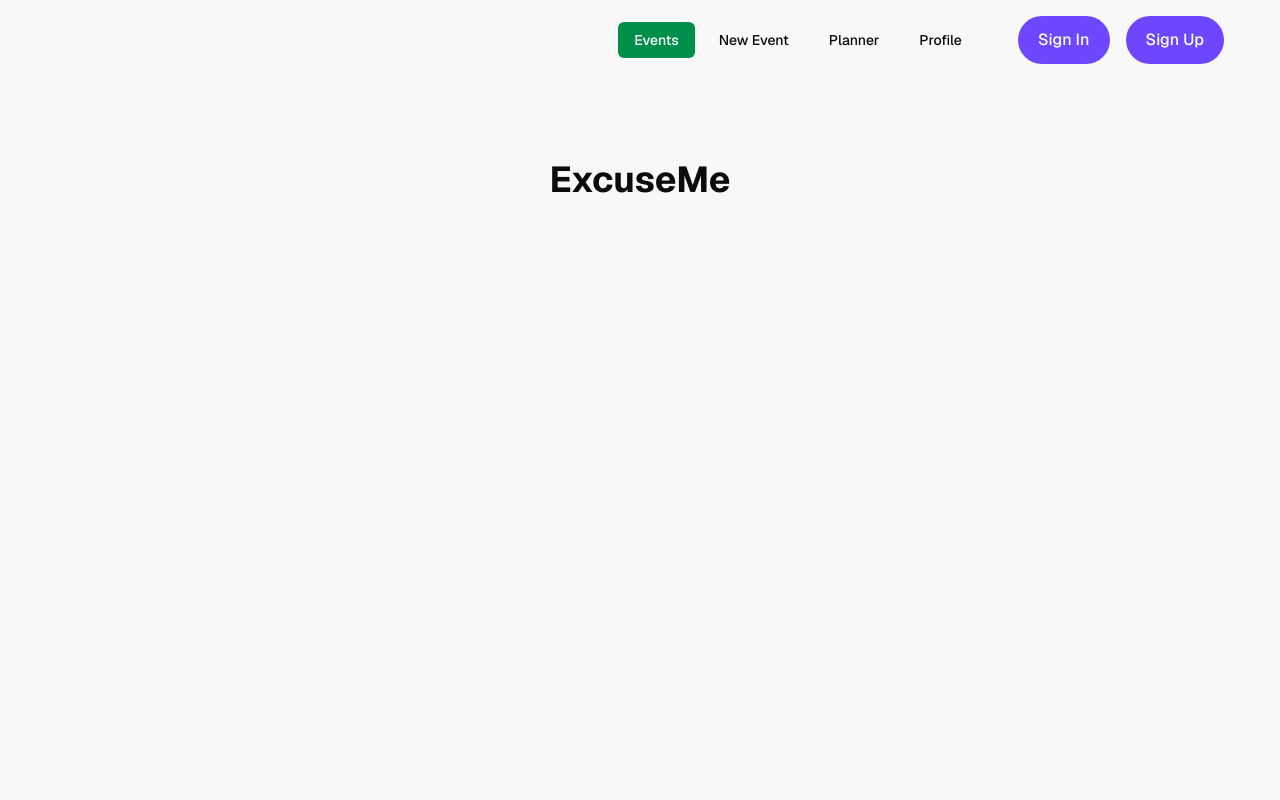
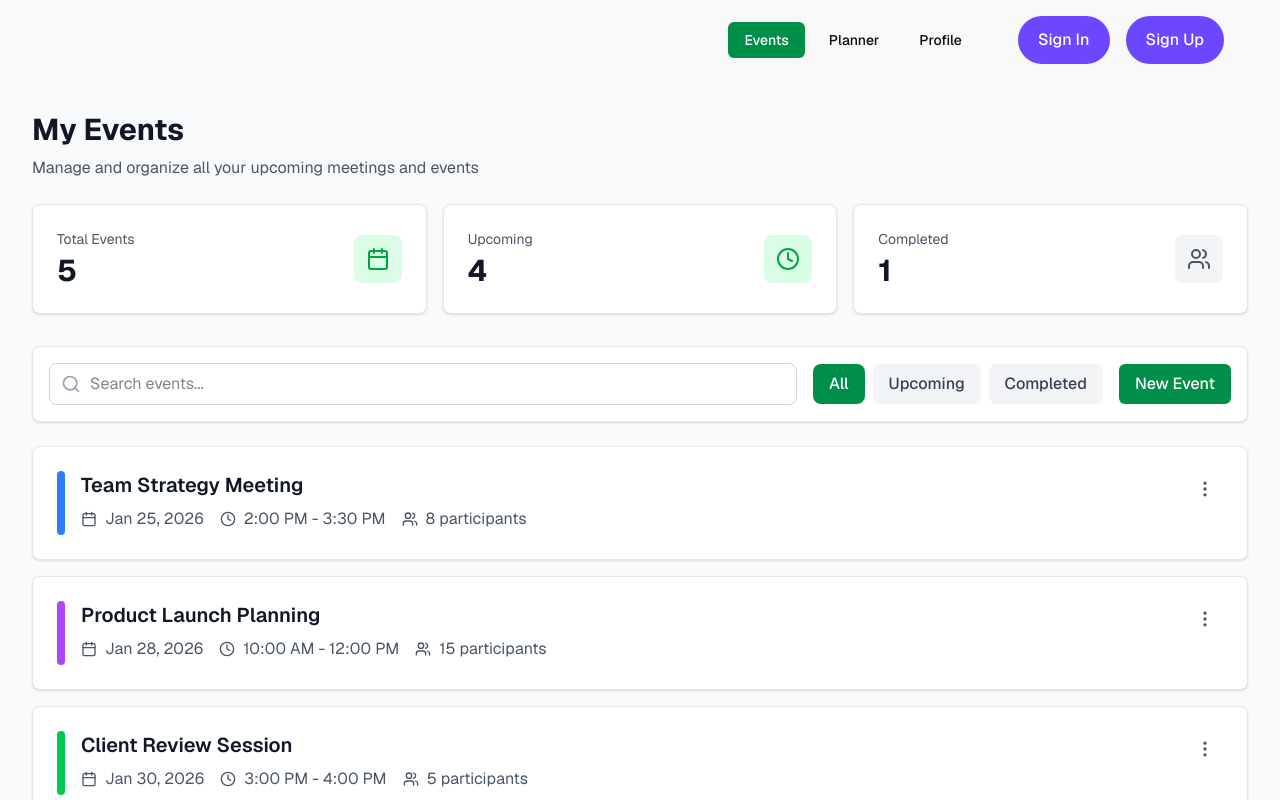
Before and after one commit to kahkoii/hacknroll2026, a Next.js app: page / in a window 1280 px wide. Built offline with nearby package versions, Linux system fonts and the light colour scheme; no server answers.

Commit message:
Add home page

```diff
--- a/app/page.tsx
+++ b/app/page.tsx
@@ -1,7 +1,254 @@
-export default function Home() {
+'use client';
+
+import React, { useState } from 'react';
+import {
+  Calendar,
+  Clock,
+  Users,
+  MoreVertical,
+  Plus,
+  Search,
+} from 'lucide-react';
+import Link from 'next/link';
+
+export default function EventsPage() {
+  const [events] = useState([
+    {
+      id: 1,
+      name: 'Team Strategy Meeting',
+      date: 'Jan 25, 2026',
+      time: '2:00 PM - 3:30 PM',
+      participants: 8,
+      status: 'upcoming',
+      color: 'bg-blue-500',
+    },
+    {
+      id: 2,
+      name: 'Product Launch Planning',
+      date: 'Jan 28, 2026',
+      time: '10:00 AM - 12:00 PM',
+      participants: 15,
+      status: 'upcoming',
+      color: 'bg-purple-500',
+    },
+    {
+      id: 3,
+      name: 'Client Review Session',
+      date: 'Jan 30, 2026',
+      time: '3:00 PM - 4:00 PM',
+      participants: 5,
+      status: 'upcoming',
+      color: 'bg-green-500',
+    },
+    {
+      id: 4,
+      name: 'Quarterly Team Offsite',
+      date: 'Feb 5, 2026',
+      time: '9:00 AM - 5:00 PM',
+      participants: 22,
+      status: 'upcoming',
+      color: 'bg-orange-500',
+    },
+    {
+      id: 5,
+      name: 'Marketing Workshop',
+      date: 'Jan 15, 2026',
+      time: '1:00 PM - 2:30 PM',
+      participants: 12,
+      status: 'completed',
+      color: 'bg-gray-400',
+    },
+  ]);
+
+  const [filter, setFilter] = useState('all');
+  const [searchTerm, setSearchTerm] = useState('');
+
+  const filteredEvents = events.filter((event) => {
+    const matchesSearch = event.name
+      .toLowerCase()
+      .includes(searchTerm.toLowerCase());
+    const matchesFilter = filter === 'all' || event.status === filter;
+    return matchesSearch && matchesFilter;
+  });
+
+  const upcomingCount = events.filter((e) => e.status === 'upcoming').length;
+  const completedCount = events.filter((e) => e.status === 'completed').length;
+
   return (
-    <div className='grid flex-1 items-center justify-items-center gap-16 p-8 pb-20 font-[family-name:var(--font-geist-sans)] sm:p-20'>
-      <h1 className='text-4xl font-bold'>ExcuseMe</h1>
+    <div className='min-h-full bg-gray-50'>
+      <div className='mx-auto max-w-7xl px-4 py-8 sm:px-6 lg:px-8'>
+        {/* Page Title & Stats */}
+        <div className='mb-8'>
+          <h1 className='mb-2 text-3xl font-bold text-gray-900'>My Events</h1>
+          <p className='text-gray-600'>
+            Manage and organize all your upcoming meetings and events
+          </p>
+
+          <div className='mt-6 grid grid-cols-1 gap-4 md:grid-cols-3'>
+            <div className='rounded-lg border border-gray-200 bg-white p-6 shadow-sm'>
+              <div className='flex items-center justify-between'>
+                <div>
+                  <p className='text-sm text-gray-600'>Total Events</p>
+                  <p className='mt-1 text-3xl font-bold text-gray-900'>
+                    {events.length}
+                  </p>
+                </div>
+                <div className='flex h-12 w-12 items-center justify-center rounded-lg bg-green-100'>
+                  <Calendar className='h-6 w-6 text-green-600' />
+                </div>
+              </div>
+            </div>
+
+            <div className='rounded-lg border border-gray-200 bg-white p-6 shadow-sm'>
+              <div className='flex items-center justify-between'>
+                <div>
+                  <p className='text-sm text-gray-600'>Upcoming</p>
+                  <p className='mt-1 text-3xl font-bold text-gray-900'>
+                    {upcomingCount}
+                  </p>
+                </div>
+                <div className='flex h-12 w-12 items-center justify-center rounded-lg bg-green-100'>
+                  <Clock className='h-6 w-6 text-green-600' />
+                </div>
+              </div>
+            </div>
+
+            <div className='rounded-lg border border-gray-200 bg-white p-6 shadow-sm'>
+              <div className='flex items-center justify-between'>
+                <div>
+                  <p className='text-sm text-gray-600'>Completed</p>
+                  <p className='mt-1 text-3xl font-bold text-gray-900'>
+                    {completedCount}
+                  </p>
+                </div>
+                <div className='flex h-12 w-12 items-center justify-center rounded-lg bg-gray-100'>
+                  <Users className='h-6 w-6 text-gray-600' />
+                </div>
+              </div>
+            </div>
+          </div>
+        </div>
+
+        {/* Search and Filter Bar */}
+        <div className='mb-6 rounded-lg border border-gray-200 bg-white p-4 shadow-sm'>
+          <div className='flex flex-col items-center justify-between gap-4 sm:flex-row'>
+            <div className='relative w-full flex-1 sm:w-auto'>
+              <Search className='absolute top-1/2 left-3 h-5 w-5 -translate-y-1/2 transform text-gray-400' />
+              <input
+                type='text'
+                placeholder='Search events...'
+                value={searchTerm}
+                onChange={(e) => setSearchTerm(e.target.value)}
+                className='w-full rounded-lg border border-gray-300 py-2 pr-4 pl-10 focus:ring-2 focus:ring-[#6c47ff] focus:outline-none'
+              />
+            </div>
+
+            <div className='flex w-full gap-2 sm:w-auto'>
+              <button
+                onClick={() => setFilter('all')}
+                className={`rounded-lg px-4 py-2 font-medium transition ${
+                  filter === 'all'
+                    ? 'bg-[#008f4a] text-white'
+                    : 'bg-gray-100 text-gray-700 hover:bg-gray-200'
+                }`}
+              >
+                All
+              </button>
+              <button
+                onClick={() => setFilter('upcoming')}
+                className={`rounded-lg px-4 py-2 font-medium transition ${
+                  filter === 'upcoming'
+                    ? 'bg-[#008f4a] text-white'
+                    : 'bg-gray-100 text-gray-700 hover:bg-gray-200'
+                }`}
+              >
+                Upcoming
+              </button>
+              <button
+                onClick={() => setFilter('completed')}
+                className={`rounded-lg px-4 py-2 font-medium transition ${
+                  filter === 'completed'
+                    ? 'bg-[#008f4a] text-white'
+                    : 'bg-gray-100 text-gray-700 hover:bg-gray-200'
+                }`}
+              >
+                Completed
+              </button>
+            </div>
+            <Link
+              href='/create-event'
+              className='inline-flex items-center justify-center rounded-md bg-[#008f4a] px-4 py-2 font-medium text-white transition hover:bg-[#008f4a]'
+            >
+              New Event
+            </Link>
+          </div>
+        </div>
+
+        {/* Events List */}
+        <div className='space-y-4'>
+          {filteredEvents.length === 0 ? (
+            <div className='rounded-lg border border-gray-200 bg-white p-12 text-center shadow-sm'>
+              <Calendar className='mx-auto mb-4 h-16 w-16 text-gray-300' />
+              <h3 className='mb-2 text-xl font-semibold text-gray-900'>
+                No events found
+              </h3>
+              <p className='mb-6 text-gray-600'>
+                {searchTerm
+                  ? 'Try adjusting your search'
+                  : 'Get started by creating your first event'}
+              </p>
+              <button className='inline-flex items-center gap-2 rounded-lg bg-[#6c47ff] px-6 py-2 font-medium text-white transition hover:bg-[#5639cc]'>
+                <Plus className='h-5 w-5' />
+                Create Event
+              </button>
+            </div>
+          ) : (
+            filteredEvents.map((event) => (
+              <div
+                key={event.id}
+                className='cursor-pointer rounded-lg border border-gray-200 bg-white p-6 shadow-sm transition hover:shadow-md'
+              >
+                <div className='flex items-start justify-between'>
+                  <div className='flex flex-1 items-start gap-4'>
+                    <div
+                      className={`h-16 w-2 rounded-full ${event.color}`}
+                    ></div>
+                    <div className='flex-1'>
+                      <div className='mb-2 flex items-center gap-3'>
+                        <h3 className='text-xl font-semibold text-gray-900'>
+                          {event.name}
+                        </h3>
+                        {event.status === 'completed' && (
+                          <span className='rounded-full bg-gray-100 px-3 py-1 text-xs font-medium text-gray-600'>
+                            Completed
+                          </span>
+                        )}
+                      </div>
+                      <div className='flex flex-wrap gap-4 text-gray-600'>
+                        <div className='flex items-center gap-2'>
+                          <Calendar className='h-4 w-4' />
+                          <span>{event.date}</span>
+                        </div>
+                        <div className='flex items-center gap-2'>
+                          <Clock className='h-4 w-4' />
+                          <span>{event.time}</span>
+                        </div>
+                        <div className='flex items-center gap-2'>
+                          <Users className='h-4 w-4' />
+                          <span>{event.participants} participants</span>
+                        </div>
+                      </div>
+                    </div>
+                  </div>
+                  <button className='rounded-lg p-2 transition hover:bg-gray-100'>
+                    <MoreVertical className='h-5 w-5 text-gray-600' />
+                  </button>
+                </div>
+              </div>
+            ))
+          )}
+        </div>
+      </div>
     </div>
   );
 }
--- a/components/ui/navbar.tsx
+++ b/components/ui/navbar.tsx
@@ -13,10 +13,10 @@ export function Navbar() {
         <Button variant={pathname === '/' ? 'default' : 'ghost'} asChild>
           <Link href='/'>Events</Link>
         </Button>
-        <Button variant={pathname === '/create-event' ? 'default' : 'ghost'} asChild>
-          <Link href='/create-event'>New Event</Link>
-        </Button>
-        <Button variant={pathname === '/plan-event' ? 'default' : 'ghost'} asChild>
+        <Button
+          variant={pathname === '/plan-event' ? 'default' : 'ghost'}
+          asChild
+        >
           <Link href='/plan-event'>Planner</Link>
         </Button>
         <Button variant={pathname === '/profile' ? 'default' : 'ghost'} asChild>
```
